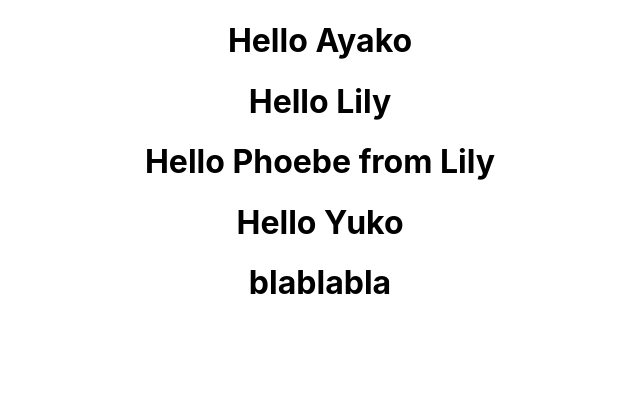
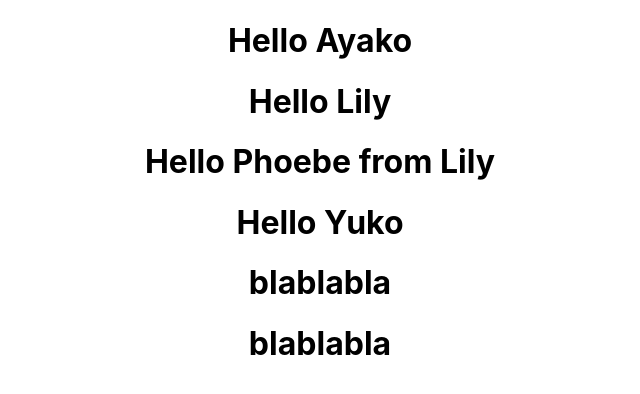
Before and after one commit to phoebehala/github-practice, a React (Create React App) app: page / in a window 1280 px wide. Shown: the top 394 px of the page, without its empty margins (320-960 px from the left). Built offline with nearby package versions, Linux system fonts and the light colour scheme.

Commit message:
added a message

```diff
--- a/src/App.js
+++ b/src/App.js
@@ -10,6 +10,7 @@ function App() {
       <h1>Hello Yuko</h1>
 
       <h1>blablabla</h1>
+      <h1>blablabla</h1>
     </div>
   );
 }
```
